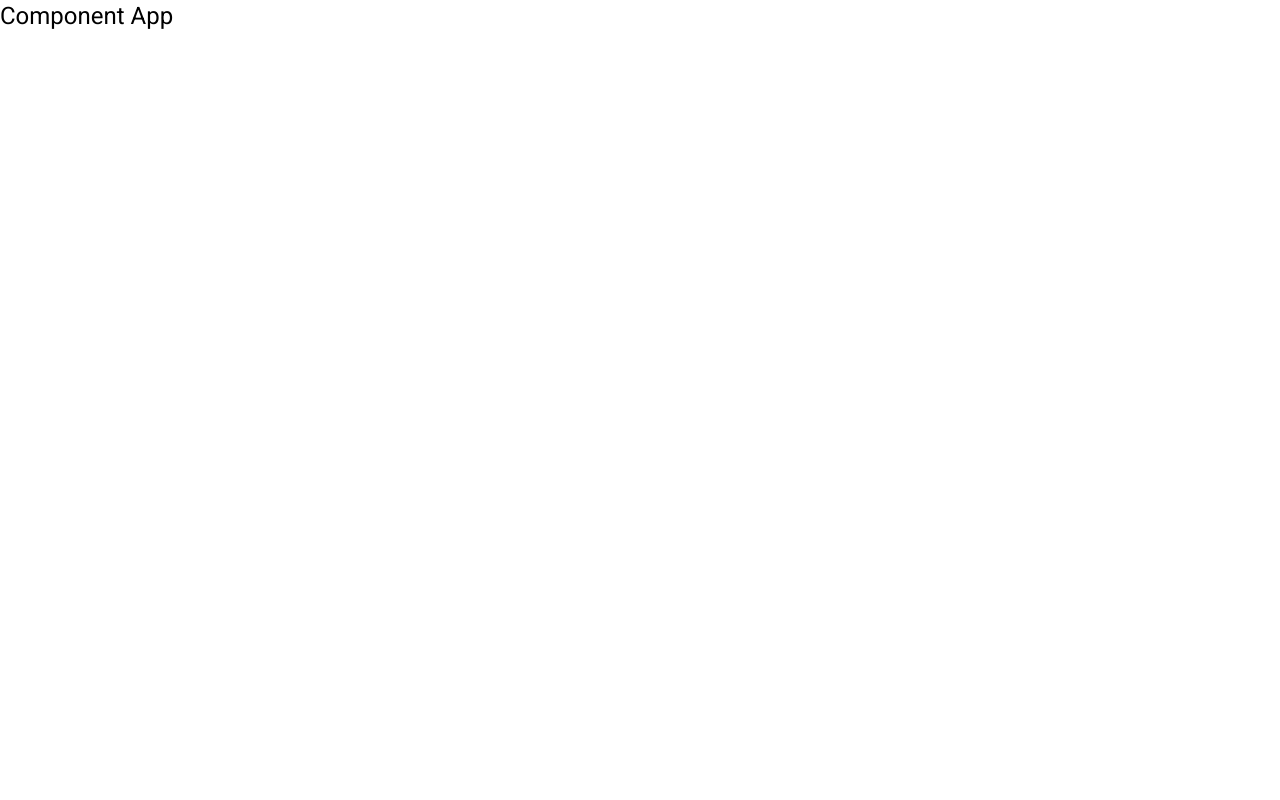
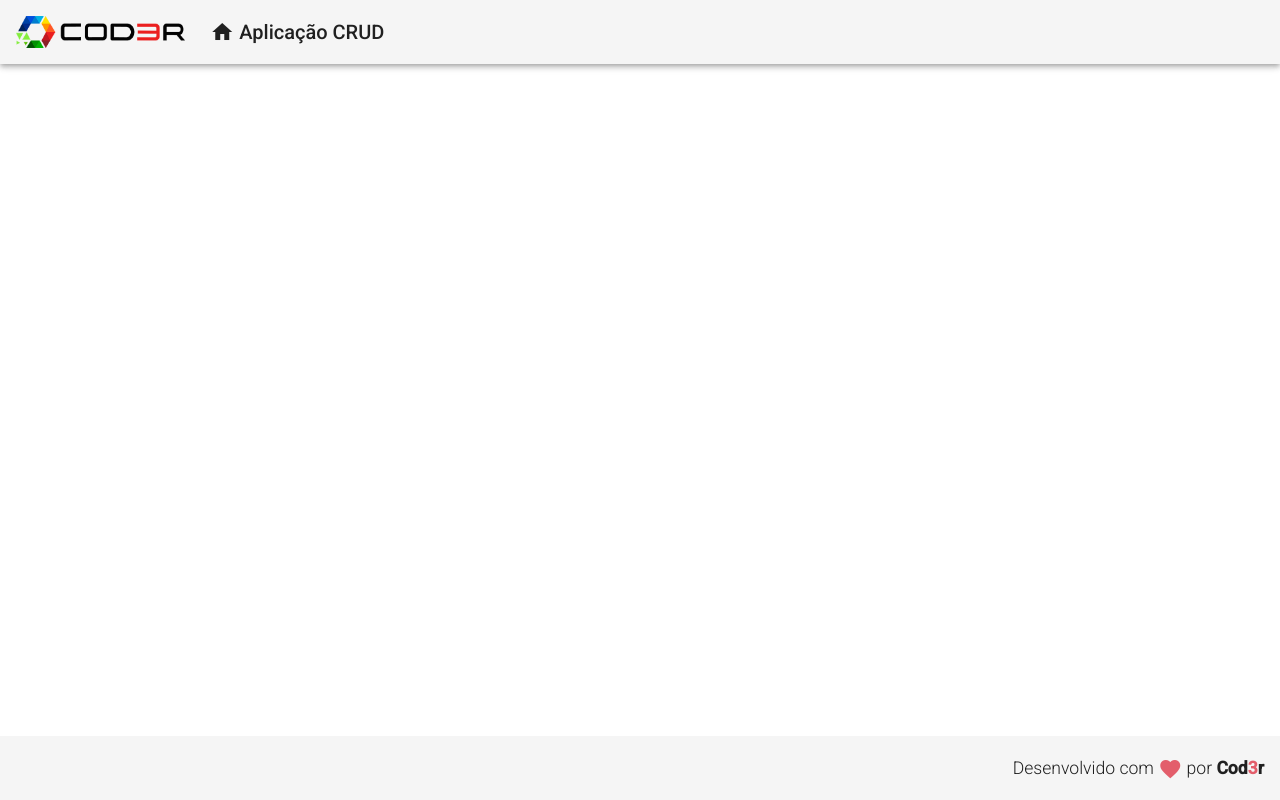
Before and after one commit to MrVictor42/EscolaX-Frontend, an Angular app: page / in a window 1280 px wide. Built offline with nearby package versions, Linux system fonts and the light colour scheme.

Commit message:
Initial header footer

```diff
--- a/package.json
+++ b/package.json
@@ -3,7 +3,7 @@
 	"version": "0.0.0",
 	"scripts": {
 		"ng": "ng",
-		"start" : "node server.js",
+		"start": "ng serve",
 		"build": "ng build",
 		"watch": "ng build --watch --configuration development"
 	},
@@ -32,7 +32,5 @@
 		"@angular/compiler-cli": "~13.3.0",
 		"@types/node": "^12.11.1",
 		"typescript": "~4.6.2"
-	},
-	"heroku-postbuild": "ng build — prod",
-	"engines": { "node": "16.14.2", "npm": "8.6.0" }
+	}
 }
--- a/src/app/app.component.html
+++ b/src/app/app.component.html
@@ -1 +1,3 @@
-<h1>Component App </h1>
+<app-header></app-header>
+
+<app-footer></app-footer>
--- /dev/null
+++ b/src/app/components/templates/footer/footer.component.css
@@ -0,0 +1,11 @@
+.footer {
+    position: fixed;
+    bottom: 0;
+    display: flex;
+    justify-content: end;
+}
+
+.footer > span {
+    font-size: 1.1rem;
+    font-weight: 300;
+}
--- /dev/null
+++ b/src/app/components/templates/footer/footer.component.html
@@ -0,0 +1,9 @@
+<mat-toolbar class="footer">
+    <span>
+        Desenvolvido com
+        <i class="material-icons red v-middle">
+            favorite
+        </i>
+        por <strong>Cod<span class="red">3</span>r</strong>
+    </span>
+</mat-toolbar>
--- /dev/null
+++ b/src/app/components/templates/footer/footer.component.ts
@@ -0,0 +1,15 @@
+import { Component, OnInit } from '@angular/core';
+
+@Component({
+  selector: 'app-footer',
+  templateUrl: './footer.component.html',
+  styleUrls: ['./footer.component.css']
+})
+export class FooterComponent implements OnInit {
+
+  constructor() { }
+
+  ngOnInit(): void {
+  }
+
+}
--- /dev/null
+++ b/src/app/components/templates/header/header.component.css
@@ -0,0 +1,22 @@
+.header {
+    display: flex;
+    align-items: center;
+}
+
+.header a {
+    display: flex;
+    align-items: center;
+    text-decoration: none;
+}
+
+.header .logo {
+    max-height: 32px;
+}
+
+.header .title-group {
+    padding-left: 25px;
+}
+
+.header .title-group i {
+    padding-right: 5px;
+}
--- /dev/null
+++ b/src/app/components/templates/header/header.component.html
@@ -0,0 +1,13 @@
+<mat-toolbar class="header mat-elevation-z4">
+    <span>
+        <a>
+            <img class="logo" src="assets/img/logo.png" alt="logo">
+        </a>
+    </span>
+    <span class="title-group">
+        <a>
+            <i class="material-icons">home</i>
+            Aplicação CRUD
+        </a>
+    </span>
+</mat-toolbar>
--- /dev/null
+++ b/src/app/components/templates/header/header.component.ts
@@ -0,0 +1,15 @@
+import { Component, OnInit } from '@angular/core';
+
+@Component({
+  selector: 'app-header',
+  templateUrl: './header.component.html',
+  styleUrls: ['./header.component.css']
+})
+export class HeaderComponent implements OnInit {
+
+  constructor() { }
+
+  ngOnInit(): void {
+  }
+
+}
--- a/src/styles.css
+++ b/src/styles.css
@@ -1,4 +1,11 @@
-/* You can add global styles to this file, and also import other style files */
+html, body { height: 100%; }
+body {
+    margin: 0; font-family: Roboto, "Helvetica Neue", sans-serif;
+}
+.red {
+    color: rgb(227, 94, 107);
+}
 
-html, body { height: 100%; }
-body { margin: 0; font-family: Roboto, "Helvetica Neue", sans-serif; }
+.v-middle {
+    vertical-align: middle;
+}
```
Also changed, not shown: server.js (deleted, +0 -8 lines), src/app/app.module.ts (+9 -2 lines), src/assets/img/logo.png (added).
